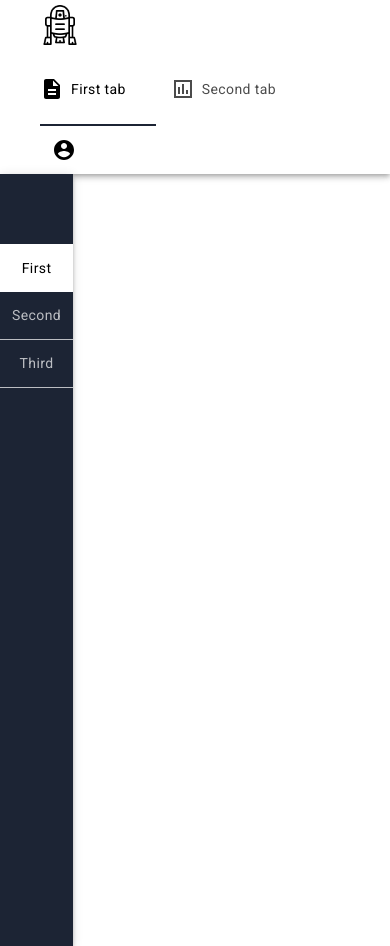
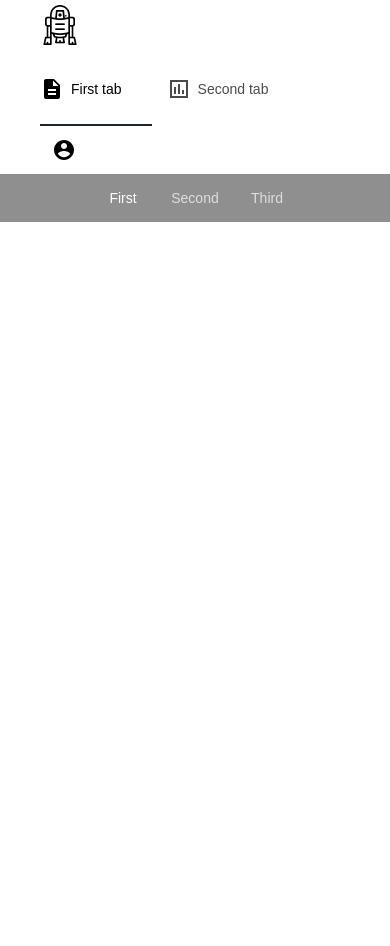
Before and after one commit to Sitkus/star-wars_react, a React (Create React App) app: page / in a window 390 px wide. After the commit the page ends 844 px from the top, so only its background shows below. Built offline with nearby package versions, Linux system fonts and the light colour scheme; no server answers.

Commit message:
Made the design slightly more mobile friendly. Need to fix things with TypeScript, using interfaces and types.

```diff
--- a/src/App.tsx
+++ b/src/App.tsx
@@ -8,8 +8,20 @@ import Grid from '@material-ui/core/Grid';
 
 // Styling for Material UI Components
 const useStyles = makeStyles((theme: Theme) => ({
+  gridContainer: {
+    '@media screen and (max-width: 850px)': {
+      flexDirection: 'column'
+    }
+  },
   sideNavigation: {
-    alignSelf: 'flex-start'
+    position: 'sticky',
+    top: '72px',
+    left: 0,
+    height: '100%',
+    alignSelf: 'flex-start',
+    '@media screen and (max-width: 850px)': {
+      width: '100%'
+    }
   }
 }));
 
@@ -44,7 +56,7 @@ const App = () => {
     <>
       <Header value={value} setValue={setValue} />
 
-      <Grid container alignItems="center">
+      <Grid container alignItems="center" className={classes.gridContainer}>
 
         <Grid item lg={2} className={classes.sideNavigation}>
           <SideNavigation />
--- a/src/components/navigation/Header.tsx
+++ b/src/components/navigation/Header.tsx
@@ -18,6 +18,11 @@ const useStyles = makeStyles({
     root: {
       padding: '0 40px',
       zIndex: 10
+    },
+    appBar: {
+      '@media screen and (max-width: 850px)': {
+        boxShadow: 'none'
+      }
     },
     logo: {
       flexGrow: 1
@@ -46,7 +51,7 @@ const useStyles = makeStyles({
   }
 );
 
-const a11yProps = (index: any) => {
+const a11yProps = (index: number) => {
   return {
     id: `nav-tab-${index}`,
     'aria-controls': `nav-tabpanel-${index}`,
@@ -67,7 +72,7 @@ const Header = (props: HeaderProps) => {
   };
 
   return (
-      <AppBar color="transparent" position="static">
+      <AppBar color="inherit" position="sticky" className={classes.appBar}>
         <Grid container alignItems="center" className={classes.root}>
 
           <Grid item className={classes.logo}>
--- a/src/components/navigation/SideNavigation.tsx
+++ b/src/components/navigation/SideNavigation.tsx
@@ -14,7 +14,16 @@ const useStyles = makeStyles((theme: Theme) => ({
     height: 'calc(100vh - 72px)',
     width: '100%',
     maxWidth: '250px',
-    paddingTop: '70px'
+    paddingTop: '70px',
+    zIndex: 1,
+    '@media screen and (max-width: 850px)': {
+      backgroundColor: theme.palette.primary.dark,
+      color: 'black',
+      maxWidth: 'none',
+      paddingTop: 0,
+      height: 'auto',
+      boxShadow: 'none'
+    }
   },
   gridContainer: {
     alignItems: 'center'
@@ -26,6 +35,13 @@ const useStyles = makeStyles((theme: Theme) => ({
     borderBottom: '1px solid white',
     '&:first-child': {
       borderTop: '1px solid white'
+    },
+    '@media screen and (max-width: 850px)': {
+      border: 'none',
+      width: 'auto',
+      '&:first-child': {
+        border: 'none'
+      }
     }
   },
   tabsRoot: {
@@ -34,14 +50,24 @@ const useStyles = makeStyles((theme: Theme) => ({
   tabsIndicator: {
     backgroundColor: 'white',
     width: '100%',
-    zIndex: -1
+    zIndex: -1,
+    '@media screen and (max-width: 850px)': {
+      backgroundColor: 'inherit'
+    }
   },
   activeTab: {
     backgroundColor: 'white',
-    color: 'black'
+    color: 'black',
+    '@media screen and (max-width: 850px)': {
+      backgroundColor: 'inherit',
+      color: 'inherit'
+    }
   },
   tabsVertical: {
-    alignItems: 'center'
+    alignItems: 'center',
+    '@media screen and (max-width: 850px)': {
+      flexDirection: 'row'
+    }
   }
 }));
 
@@ -58,7 +84,7 @@ const SideNavigation = () => {
   }
 
   return (
-    <AppBar position="sticky" className={classes.root}>
+    <AppBar position="static" className={classes.root}>
       <Tabs
         centered={true}
         indicatorColor="primary"
@@ -67,8 +93,9 @@ const SideNavigation = () => {
         onChange={handleChange}
         classes={{
           root: classes.tabsRoot,
-          indicator: classes.tabsIndicator
-        }}
+          indicator: classes.tabsIndicator,
+          flexContainerVertical: classes.tabsVertical
+        } as any}
       >
         <Tab
           classes={{
--- a/src/components/pages/FirstTab.tsx
+++ b/src/components/pages/FirstTab.tsx
@@ -21,19 +21,13 @@ const useStyles = makeStyles((theme: Theme) => ({
   container: {
     marginBottom: '30px'
   },
-  tableRounded: {
+  table: {
     borderRadius: '15px',
-    padding: '40px 30px 30px'
-  },
-  h1: {
-    fontSize: '34px',
-    fontWeight: 'lighter',
-    textAlign: 'center',
-    marginBottom: '10px'
-  },
-  h2: {
-    fontSize: '16px',
-    textAlign: 'center'
+    padding: '40px 30px 30px',
+    margin: '40px 0',
+    '@media screen and (max-width: 850px)': {
+      padding: '20px 40px',
+    }
   },
   search: {
     position: 'relative',
@@ -67,7 +61,7 @@ const FirstTab = () => {
   const classes = useStyles();
   const [data, setData] = useState<any>([]);
   const [apiData, setApiData] = useState([] as any);
-  const [isLoading, setIsLoading] = useState(true);
+  const [isLoading, setIsLoading] = useState<boolean>(true);
   let [homes, setHomes] = useState<number>(0);
 
   /**
@@ -77,12 +71,20 @@ const FirstTab = () => {
     const response = await fetch('https://swapi.dev/api/people/');
     const resultData = await response.json();
 
-    resultData.results.forEach((character: any, index: number, data: any) => {
+    resultData.results.forEach((character: {}, index: number, data: []) => {
       fetchHomeWorld(character, index, data);
     });
 
     setData(resultData.results);
   }
+
+  // interface CharacterProps {
+  //   name: string;
+  //   birth_year: string;
+  //   gender: string;
+  //   homeworld?: string | undefined | null;
+  //   home?: string;
+  // }
 
   /**
    * Secondary: fetching homeworld for each individual character
@@ -101,7 +103,7 @@ const FirstTab = () => {
     setData([...data]);
     setApiData([...data]);
 
-    setIsLoading(homes === 10 ? false : true);
+    setIsLoading(homes >= 10 ? false : true);
   }
 
   /**
@@ -126,11 +128,11 @@ const FirstTab = () => {
       {
         isLoading ?
         null :
-        <TableContainer component={Paper} variant="outlined" className={classes.tableRounded}>
+        <TableContainer component={Paper} variant="outlined" className={classes.table}>
 
           <Container className={classes.container}>
-            <Typography className={classes.h1} variant="h1">Star wars</Typography>
-            <Typography className={classes.h2} variant="h2">Star wars heroes from swapi api</Typography>
+            <Typography gutterBottom align="center" variant="h1">Star wars</Typography>
+            <Typography gutterBottom align="center" variant="h2">Star wars heroes from swapi api</Typography>
           </Container>
 
           <div className={classes.search}>
--- a/src/css/style.css
+++ b/src/css/style.css
@@ -9,36 +9,13 @@
 }
 
 html {
-  font-family: 'Montserrat', sans-serif;
-  background-color: white;
   -webkit-text-size-adjust: 100%;
   -moz-text-size-adjust: 100%;
   -ms-text-size-adjust: 100%;
   -ms-overflow-style: scrollbar;
 }
 
-ul {
-  list-style-type: none;
-}
-
-a {
-  text-decoration: none;
-  color: inherit;
-}
-
 img {
   width: 100%;
   height: auto;
 }
-
-
-
-
-
-/*------------------------------------*\
-  #Overides
-\*------------------------------------*/
-
-.MuiTabs-flexContainerVertical {
-  align-items: center;
-}
--- a/src/theme.tsx
+++ b/src/theme.tsx
@@ -8,6 +8,16 @@ const theme = createMuiTheme({
     secondary: {
       main: '#1c2434'
     }
+  },
+  typography: {
+    fontFamily: '\'Montserrat\', sans-serif',
+    h1: {
+      fontWeight: 'normal',
+      fontSize: '34px'
+    },
+    h2: {
+      fontSize: '16px'
+    }
   }
 });
 
```
